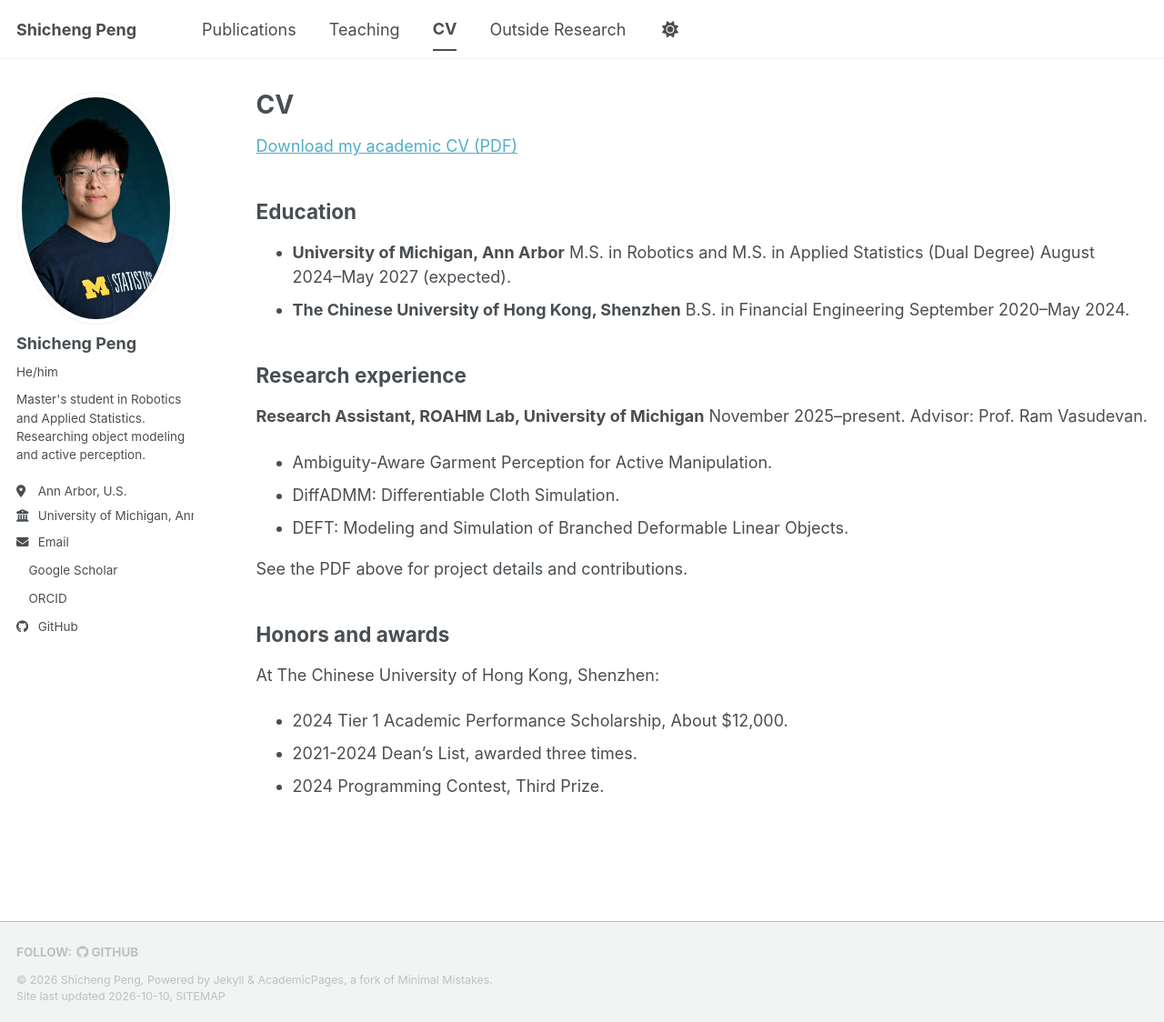
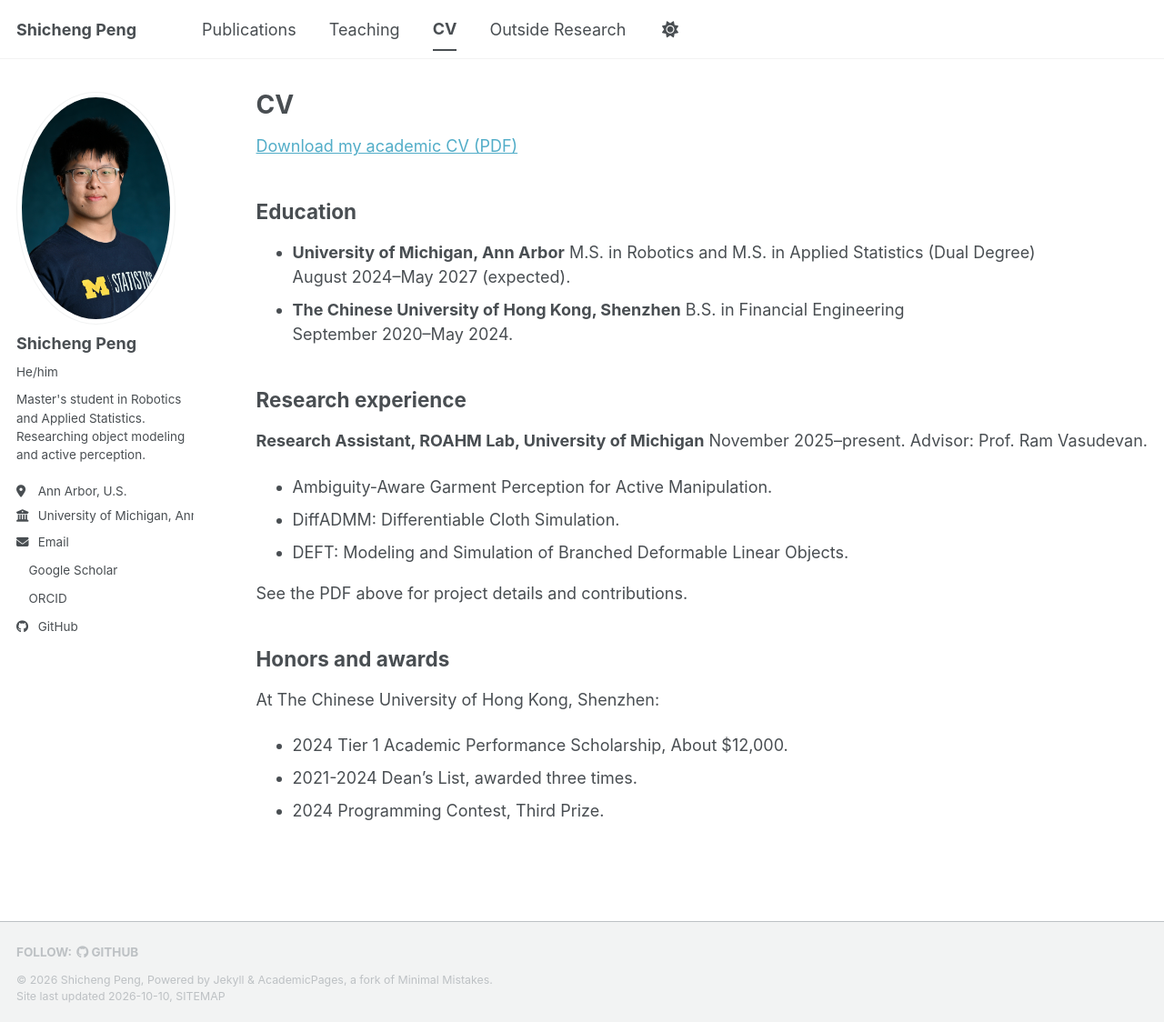
Before and after one commit to Pscjiayou/Pscjiayou.github.io, a Jekyll site: the page built from _pages/cv.md, in a window 1280 px wide and 1124 px high. Shown: the whole window at 91% size. Built offline with Jekyll 4.4.1, drawn with Linux system fonts in a browser that asks for light colours; a style sheet for code colours, icons or effects is not loaded.

```diff
--- a/_pages/cv.md
+++ b/_pages/cv.md
@@ -12,10 +12,10 @@ redirect_from:
 ## Education
 
 - **University of Michigan, Ann Arbor**
-M.S. in Robotics and M.S. in Applied Statistics (Dual Degree)
-August 2024–May 2027 (expected).
+M.S. in Robotics and M.S. in Applied Statistics (Dual Degree)<br>
+August 2024–May 2027 (expected).<br>
 - **The Chinese University of Hong Kong, Shenzhen**
-B.S. in Financial Engineering
+B.S. in Financial Engineering<br>
 September 2020–May 2024.
 
 ## Research experience
```
Also changed, not shown: _pages/about.md (+1 -1 lines).
